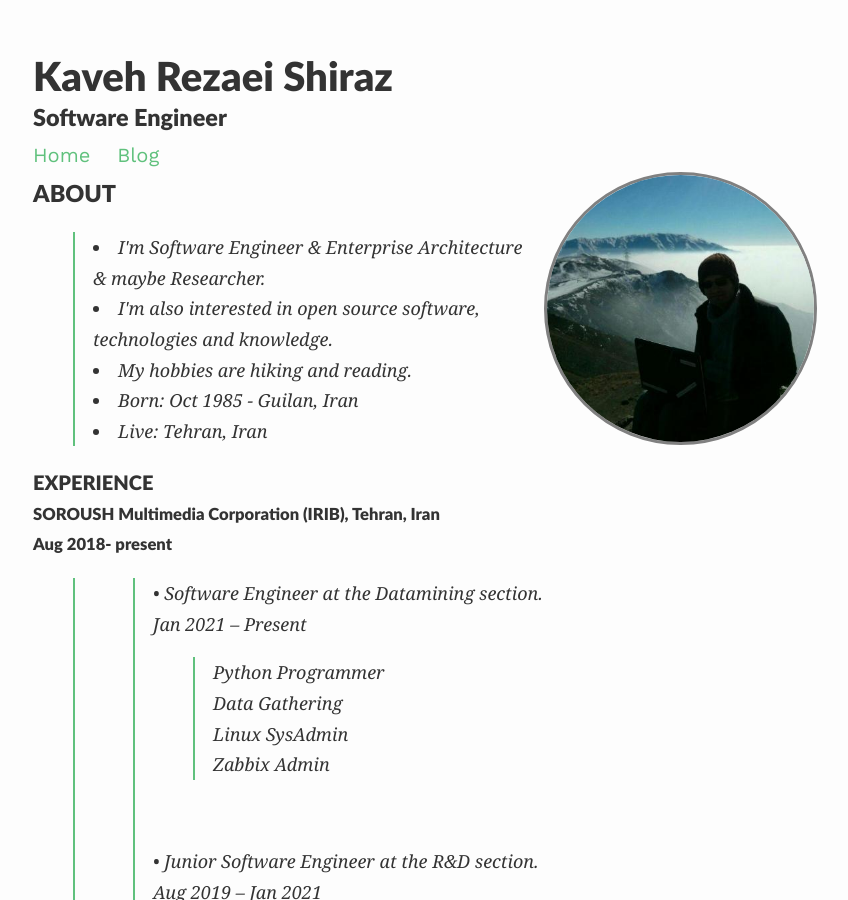
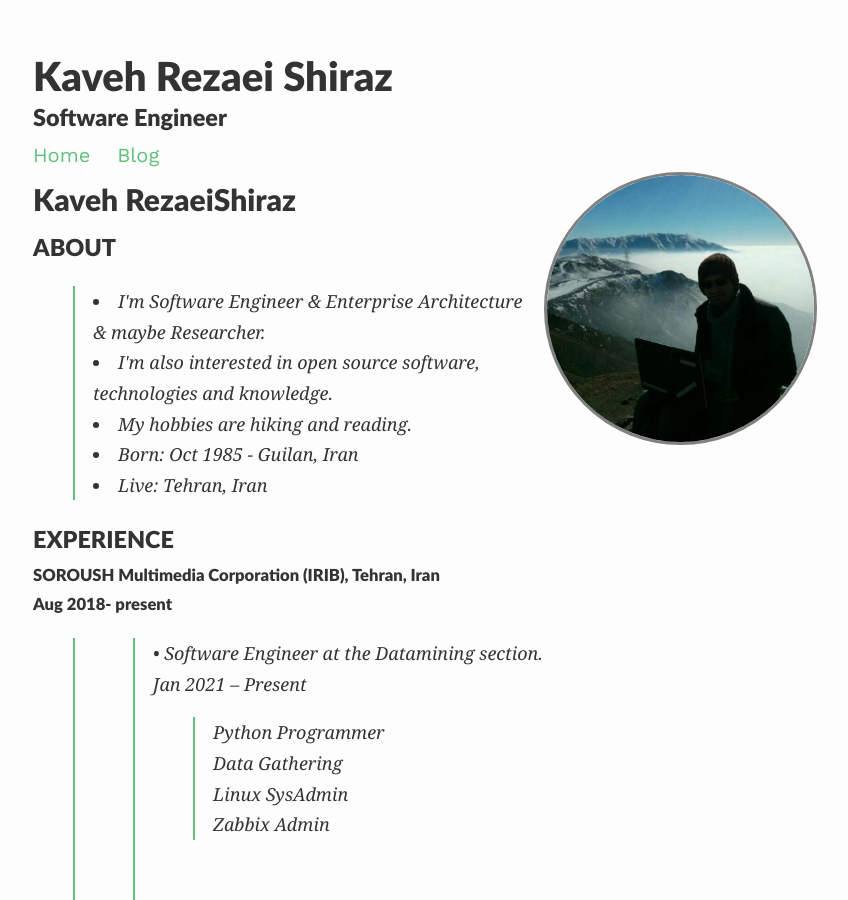
Before and after one commit to KavehRS/website, a Jekyll site: the page built from index.md, in a window 1280 px wide and 900 px high. Shown: the whole window, without its empty margins (207-1055 px from the left). Built offline with Jekyll 4.4.1, drawn with Linux system fonts in a browser that asks for light colours; nearby versions of some CDN libraries; our own code applies the rules of GitHub Pages for plain Markdown files.

Commit message:
Update index.md

```diff
--- a/index.md
+++ b/index.md
@@ -7,7 +7,7 @@ profile:
 published: true
 ---
 
-
+## Kaveh RezaeiShiraz
 
 ### ABOUT
 <blockquote>
@@ -23,7 +23,7 @@ published: true
 
 
 
-#### EXPERIENCE
+### EXPERIENCE
 ##### SOROUSH Multimedia Corporation (IRIB), Tehran, Iran<br> Aug 2018- present
 >> •	Software Engineer at the Datamining section.<br> Jan 2021 – Present<br>
 >>> Python Programmer<br>
@@ -82,7 +82,7 @@ published: true
 
 
 
-#### SKILLS
+### SKILLS
 
 ##### Python
 <blockquote>
```
